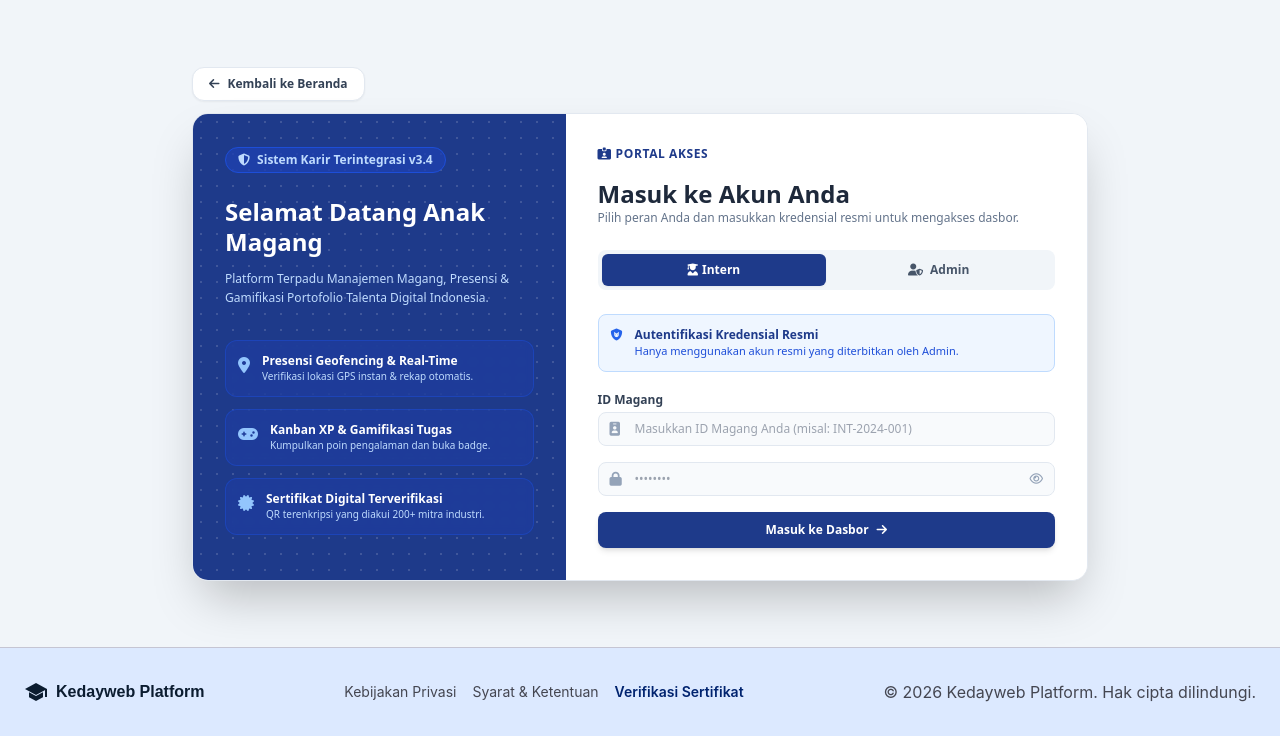
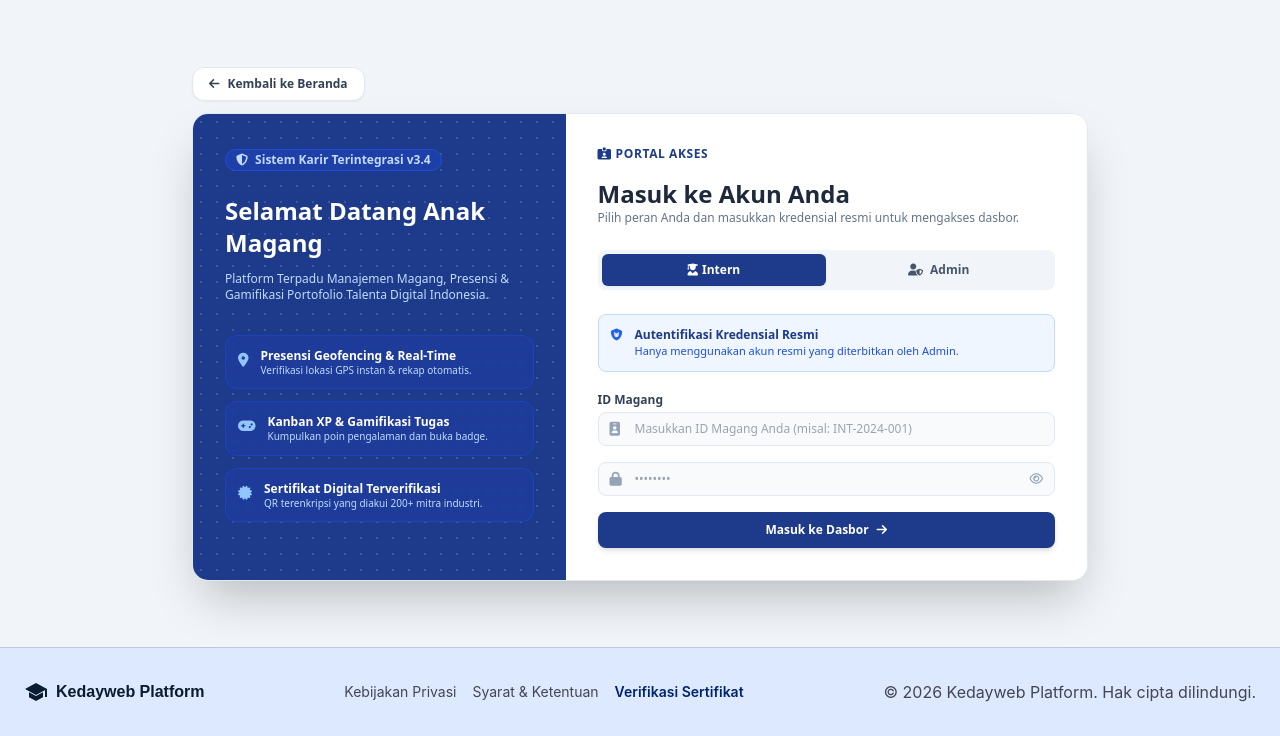
Before and after one commit to NeedSomeZZZ/WebsiteAnakMagang, a PHP site: page /Login/login.php in a window 1280 px wide. Shown: the part 64-800 px from the top of the page. Run offline with PHP 8.4, Linux system fonts and the light colour scheme; some libraries are stand-ins or nearby versions.

Commit message:
repair again
-perbaikan title pada task intern panel
-perbaikan ruang biru pada login page
-perbaikan scale task kanban

```diff
--- a/Login/login.php
+++ b/Login/login.php
@@ -89,36 +89,36 @@ if ($_SERVER['REQUEST_METHOD'] === 'POST') {
       <div class="bg-white rounded-2xl shadow-2xl flex flex-col md:flex-row w-full overflow-hidden border border-slate-200">
 
         <!-- Panel Kiri: Selamat Datang Anak Magang -->
-        <div class="md:w-5/12 bg-blue-900 bg-grid text-white p-8 flex flex-col justify-between relative">
+        <div class="md:w-5/12 bg-blue-900 bg-grid text-white p-4 md:p-8 flex flex-col justify-between relative">
           <div>
-            <span class="inline-block bg-blue-800/80 text-blue-200 text-xs px-3 py-1 rounded-full font-semibold mb-6 border border-blue-700">
+            <span class="inline-block bg-blue-800/80 text-blue-200 text-[10px] md:text-xs px-2.5 py-0.5 rounded-full font-semibold mb-2 md:mb-6 border border-blue-700">
               <i class="fa-solid fa-shield-halved mr-1"></i> Sistem Karir Terintegrasi v3.4
             </span>
-            <h1 class="text-2xl font-bold leading-tight mb-3">Selamat Datang Anak Magang</h1>
-            <p class="text-xs text-blue-200 leading-relaxed mb-8">
+            <h1 class="text-lg md:text-2xl font-bold leading-tight mb-1 md:mb-3">Selamat Datang Anak Magang</h1>
+            <p class="text-[11px] md:text-xs text-blue-200 leading-tight mb-3 md:mb-8">
               Platform Terpadu Manajemen Magang, Presensi & Gamifikasi Portofolio Talenta Digital Indonesia.
             </p>
 
-            <div class="space-y-3">
-              <div class="bg-blue-800/40 border border-blue-700/50 rounded-xl p-3 flex items-start gap-3 backdrop-blur-sm">
-                <i class="fa-solid fa-location-dot mt-1 text-blue-300"></i>
+            <div class="grid grid-cols-1 gap-2 md:flex md:flex-col md:gap-0 md:space-y-3">
+              <div class="bg-blue-800/40 border border-blue-700/50 rounded-lg md:rounded-xl p-2 md:p-3 flex items-start gap-2 md:gap-3 backdrop-blur-sm">
+                <i class="fa-solid fa-location-dot mt-0.5 text-xs md:text-sm text-blue-300 flex-shrink-0"></i>
                 <div>
-                  <h4 class="text-xs font-semibold">Presensi Geofencing & Real-Time</h4>
-                  <p class="text-[10px] text-blue-200">Verifikasi lokasi GPS instan & rekap otomatis.</p>
+                  <h4 class="text-[11px] md:text-xs font-semibold leading-snug">Presensi Geofencing & Real-Time</h4>
+                  <p class="text-[9px] md:text-[10px] text-blue-200 leading-tight">Verifikasi lokasi GPS instan & rekap otomatis.</p>
                 </div>
               </div>
-              <div class="bg-blue-800/40 border border-blue-700/50 rounded-xl p-3 flex items-start gap-3 backdrop-blur-sm">
-                <i class="fa-solid fa-gamepad mt-1 text-blue-300"></i>
+              <div class="bg-blue-800/40 border border-blue-700/50 rounded-lg md:rounded-xl p-2 md:p-3 flex items-start gap-2 md:gap-3 backdrop-blur-sm">
+                <i class="fa-solid fa-gamepad mt-0.5 text-xs md:text-sm text-blue-300 flex-shrink-0"></i>
                 <div>
-                  <h4 class="text-xs font-semibold">Kanban XP & Gamifikasi Tugas</h4>
-                  <p class="text-[10px] text-blue-200">Kumpulkan poin pengalaman dan buka badge.</p>
+                  <h4 class="text-[11px] md:text-xs font-semibold leading-snug">Kanban XP & Gamifikasi Tugas</h4>
+                  <p class="text-[9px] md:text-[10px] text-blue-200 leading-tight">Kumpulkan poin pengalaman dan buka badge.</p>
                 </div>
               </div>
-              <div class="bg-blue-800/40 border border-blue-700/50 rounded-xl p-3 flex items-start gap-3 backdrop-blur-sm">
-                <i class="fa-solid fa-certificate mt-1 text-blue-300"></i>
+              <div class="bg-blue-800/40 border border-blue-700/50 rounded-xl p-2 md:p-3 flex items-start gap-2 md:gap-3 backdrop-blur-sm">
+                <i class="fa-solid fa-certificate mt-0.5 text-xs md:text-sm text-blue-300 flex-shrink-0"></i>
                 <div>
-                  <h4 class="text-xs font-semibold">Sertifikat Digital Terverifikasi</h4>
-                  <p class="text-[10px] text-blue-200">QR terenkripsi yang diakui 200+ mitra industri.</p>
+                  <h4 class="text-[11px] md:text-xs font-semibold leading-snug">Sertifikat Digital Terverifikasi</h4>
+                  <p class="text-[9px] md:text-[10px] text-blue-200 leading-tight">QR terenkripsi yang diakui 200+ mitra industri.</p>
                 </div>
               </div>
             </div>
```
Also changed, not shown: internspace.php (+8 -8 lines), tasks.php (+12 -12 lines).
